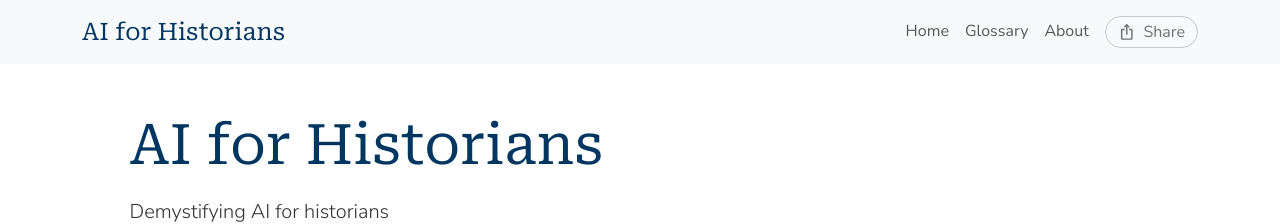
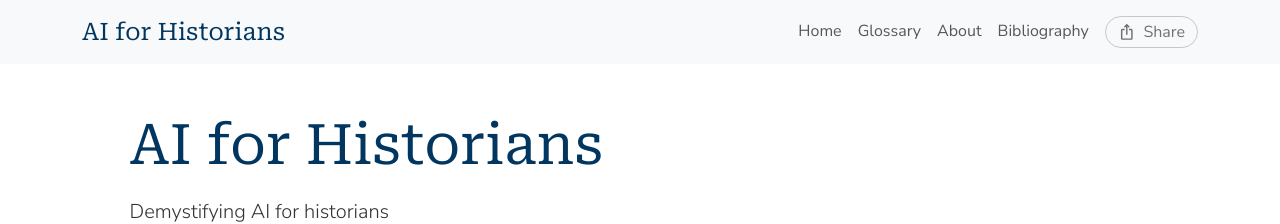
Before and after one commit to avierath/aiforhistory, a Jekyll site: the page built from index.md, in a window 1280 px wide. Shown: the top 224 px of the page. Built offline with Jekyll 4.4.1, drawn with Linux system fonts in a browser that asks for light colours.

Commit message:
Update navigation.yml
biblio navigation

```diff
--- a/_data/navigation.yml
+++ b/_data/navigation.yml
@@ -33,6 +33,10 @@ menu:
     titulo_es: Acerca de
     url: /about/
 
+  - title_en: Bibliography
+    titulo_es: Bibliografìa
+    url: /bibliography/
+
   # Example: Add a custom page / Ejemplo: Agregar una página personalizada
   # - title_en: Credits
   #   titulo_es: Créditos
```
